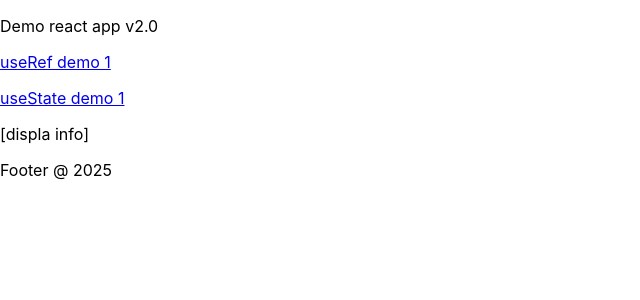
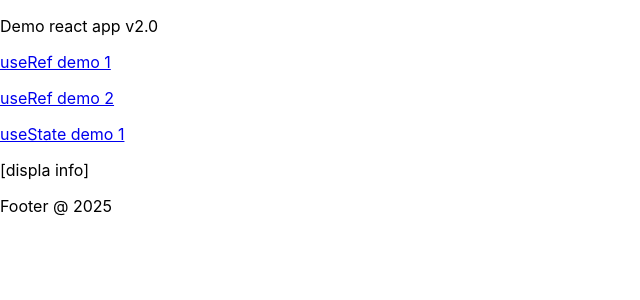
Before and after one commit to dgilbert-quickstart/react-demo-app-v2, a React (Create React App) app in the folder react-demo-app-v02/: page / in a window 1280 px wide. Shown: the top 300 px of the page, without its empty margins (0-640 px from the left). Built offline with nearby package versions, Linux system fonts and the light colour scheme.

Commit message:
update react demo app 2 - create-react-app, yarn, vite

```diff
--- a/react-demo-app-v02/src/App.js
+++ b/react-demo-app-v02/src/App.js
@@ -16,6 +16,7 @@ function App() {
           <p>Demo react app v2.0</p>
           <div>
             <a href="#" onClick={lnkuserefdemo1}>useRef demo 1</a><p></p>
+            <a href="#" >useRef demo 2</a><p></p>
             <a href="#" onClick={lnkusestatedemo1}>useState demo 1</a><p></p>
           </div>
           <div>
```
